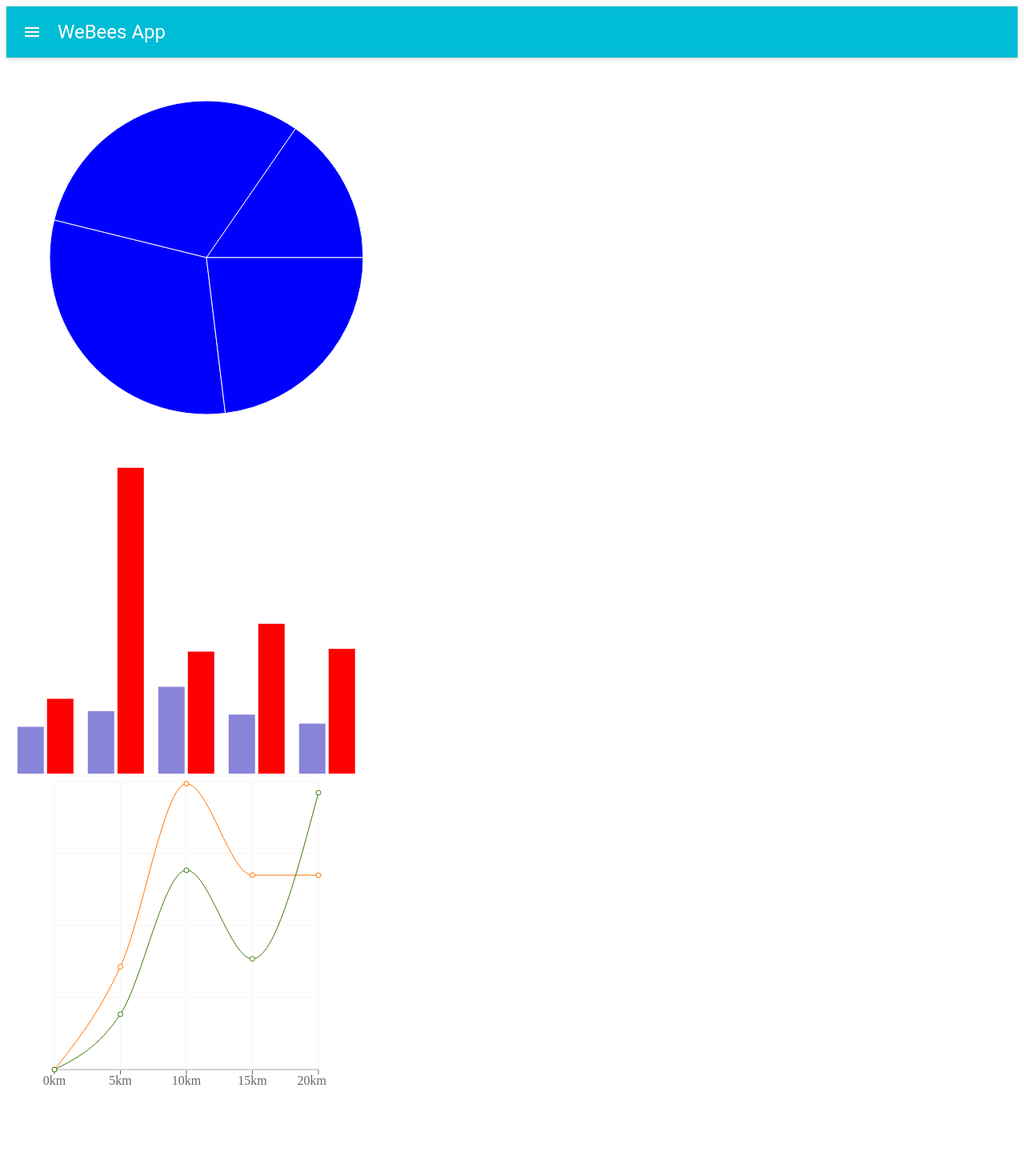
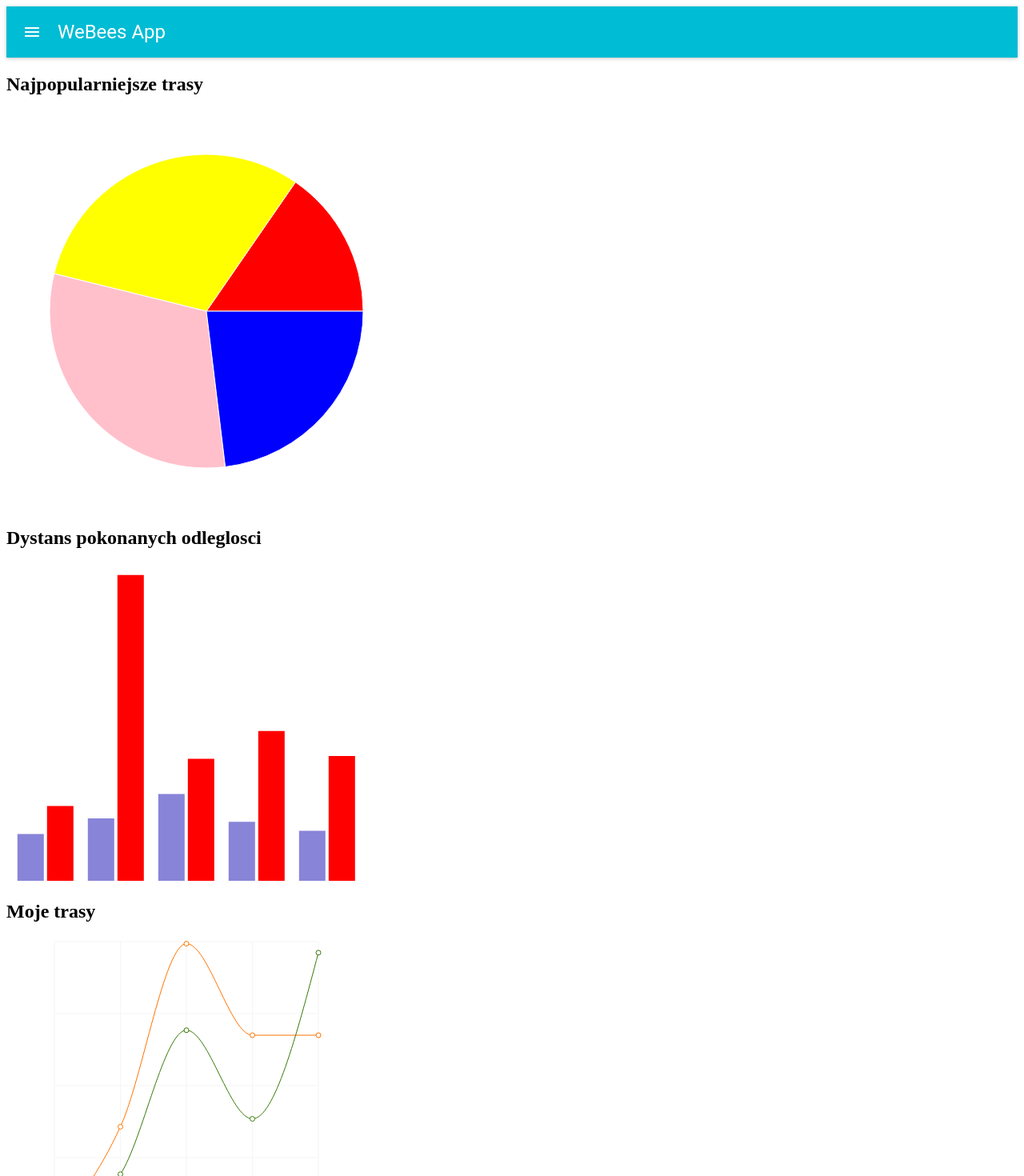
Before and after one commit to infoshareacademy/jfddl3-webees-app, a React (Create React App) app: page / in a window 1280 px wide. Shown: the top 1470 px of the page at 80% size. Before the commit the page ends 1380 px from the top, so only its background shows below. Built offline with nearby package versions, Linux system fonts and the light colour scheme.

Commit message:
All Charts Worked!!!

```diff
--- a/src/BarChart.js
+++ b/src/BarChart.js
@@ -1,20 +1,24 @@
 import React from 'react';
 import {BarChart, Bar} from 'recharts';
+
 
 const data = [
       {name: 'Dystans_1', uv: 1500, pv: 2400, amt: 2400},
       {name: 'Dystans_2', uv: 2000, pv: 9800, amt: 2290},
       {name: 'Dystans_3', uv: 2780, pv: 3908, amt: 2000},
       {name: 'Dystans_4', uv: 1890, pv: 4800, amt: 2181},
-      {name: 'Dystans_5', uv: 1600  , pv: 4000, amt: 2300},
+      {name: 'Dystans_5', uv: 1600, pv: 4000, amt: 2300},
 ];
 
 const NewBarChart = () => {
     return (
+        <div>
+            <h2>Dystans pokonanych odleglosci</h2>
         <BarChart width={450} height={400} data={data}>
             <Bar dataKey='uv' fill='#8884d8'/>
             <Bar dataKey='pv' fill='red'/>
         </BarChart>
+        </div>
     )
 };
 
--- a/src/PieChart.js
+++ b/src/PieChart.js
@@ -1,19 +1,24 @@
 import React from 'react';
 import { PieChart as RePieChart, Pie, Tooltip }  from 'recharts'
+
+
 
 const data = [
     {
         value: 10,
-        name: 'bieg1'
+        name: 'bieg1',
+        fill:'red'
 
     },
     {
         value: 20,
-        name: 'bieg2'
+        name: 'bieg2',
+        fill:'yellow'
     },
     {
         value: 20,
-        name: 'bieg3'
+        name: 'bieg3',
+        fill:'pink'
     },
     {
         value: 15,
@@ -24,6 +29,8 @@ const data = [
 
 const PieChart = () => (
     <div id="root">
+        <div>
+            <h2>Najpopularniejsze trasy</h2>
         <RePieChart width={500} height={500}>
 
             <Pie
@@ -34,6 +41,7 @@ const PieChart = () => (
             />
             <Tooltip/>
         </RePieChart>
+        </div>
     </div>
 );
 
--- a/src/ReLineChart.js
+++ b/src/ReLineChart.js
@@ -14,6 +14,8 @@ const data = [
 
 const ReLineChart = () => (
     <div id="chart">
+        <div>
+            <h2>Moje trasy</h2>
         <LineChart
             width={400}
             height={400}
@@ -26,6 +28,7 @@ const ReLineChart = () => (
             <Line type="monotone" dataKey="uv" stroke="#ff7300" yAxisId={0}/>
             <Line type="monotone" dataKey="pv" stroke="#387908" yAxisId={1}/>
         </LineChart>
+        </div>
     </div>
 );
 
```
